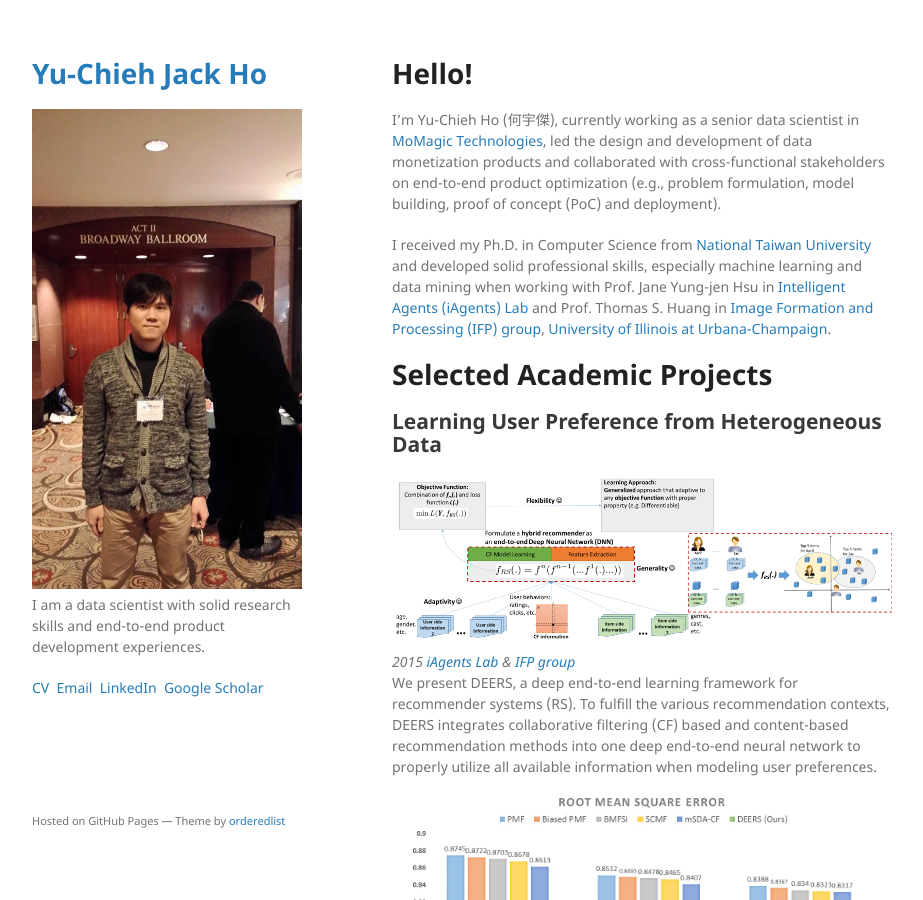
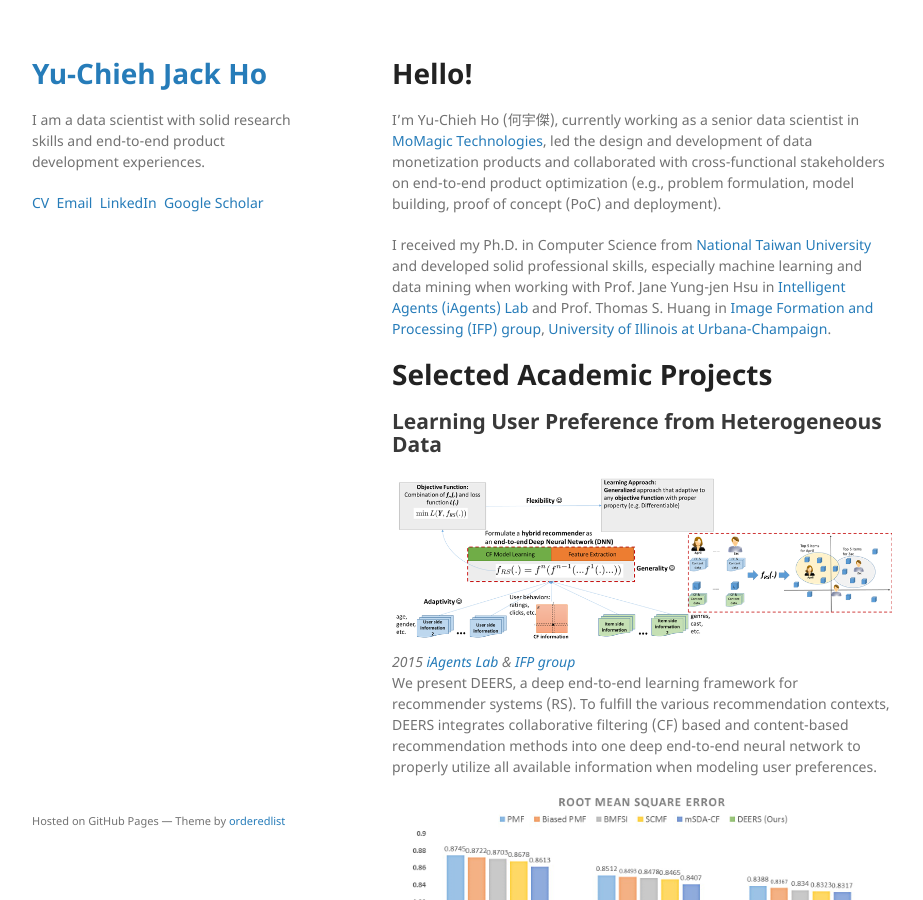
Before and after one commit to yuchieh/yuchieh.github.io, a Jekyll site: the page built from index.md, in a window 1280 px wide and 900 px high. Shown: the whole window, without its empty margins (178-1101 px from the left). Built offline with Jekyll 4.4.1, drawn with Linux system fonts in a browser that asks for light colours; our own code applies the rules of GitHub Pages for plain Markdown files.

Commit message:
remove logo

```diff
--- a/_config.yml
+++ b/_config.yml
@@ -1,5 +1,5 @@
 title: Yu-Chieh Jack Ho
-logo: /assets/img/profile_j.jpg
+#logo: /assets/img/profile_j.jpg
 description: Welcome!
 intro: I am a data scientist with solid research skills and end-to-end product development experiences.
 show_links: true
```
